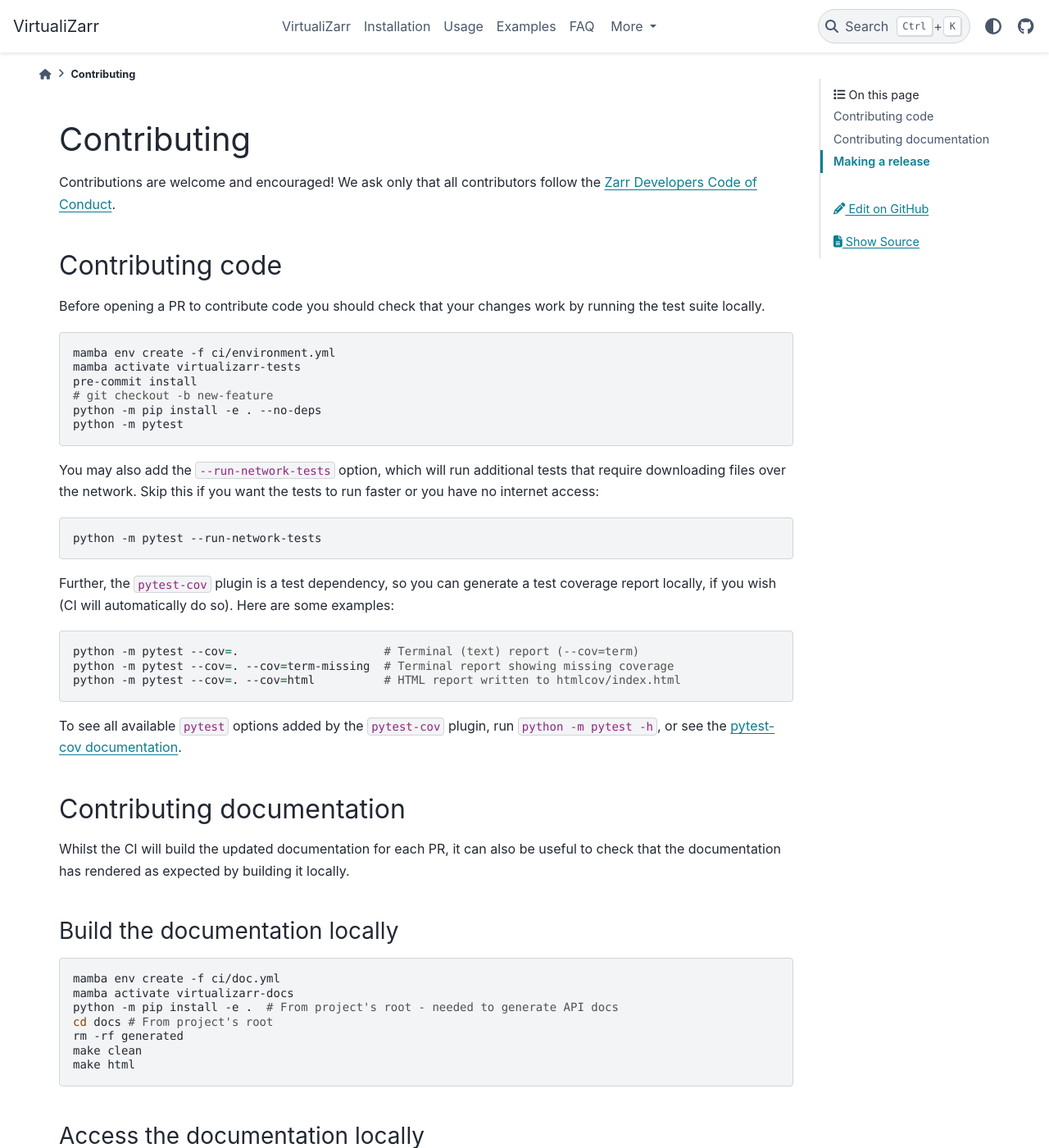
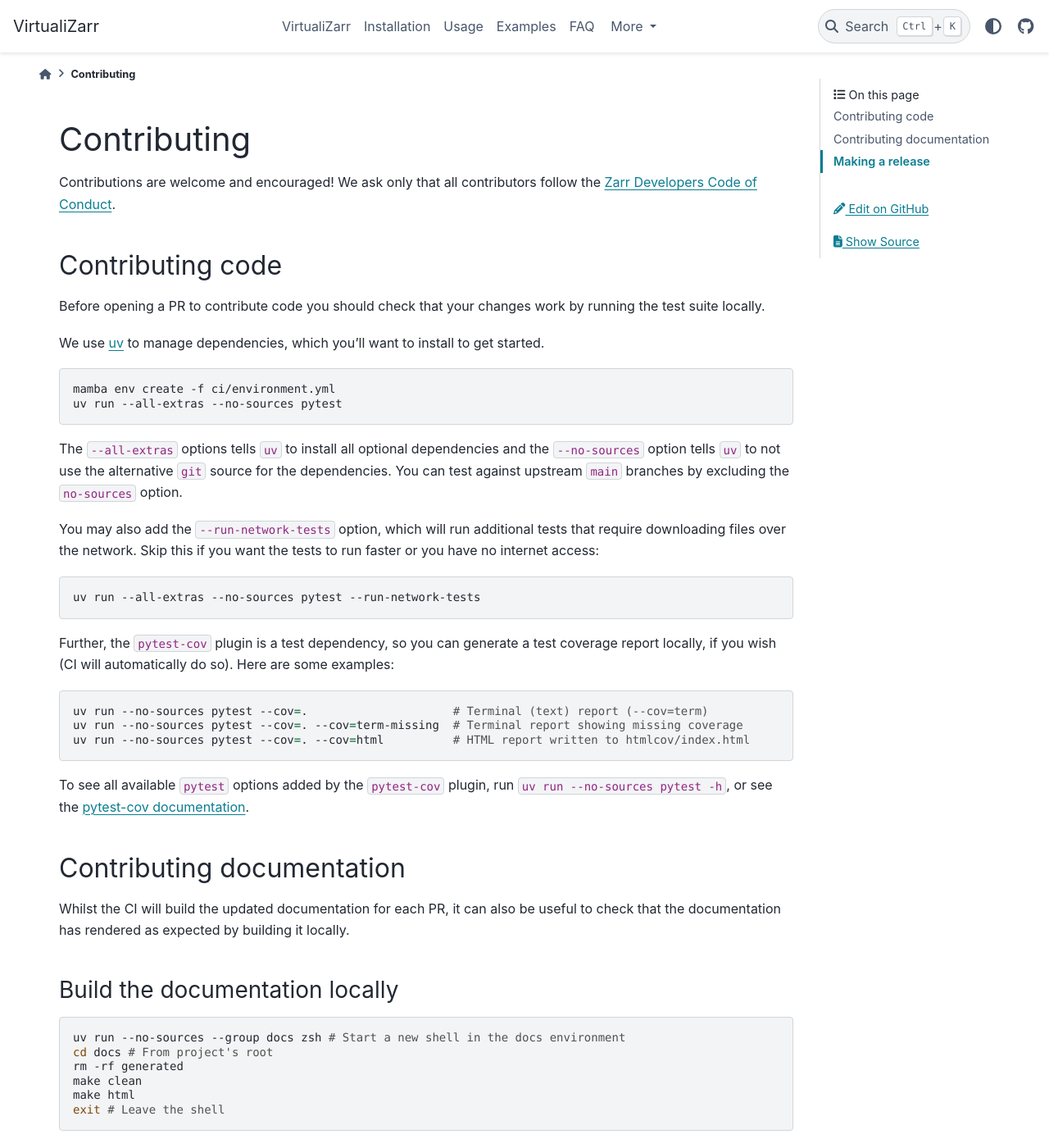
Before and after one commit to zarr-developers/VirtualiZarr, a Sphinx documentation site: the page built from docs/contributing.md, in a window 1280 px wide and 1400 px high. Shown: the whole window at 82% size. Built offline with Sphinx 7.4.7 and the PyData theme 0.15.4, drawn with Linux system fonts in a browser that asks for light colours.

Commit message:
Update contrib guide

````diff
--- a/docs/contributing.md
+++ b/docs/contributing.md
@@ -6,21 +6,22 @@
 
 Before opening a PR to contribute code you should check that your changes work by running the test suite locally.
 
+We use [uv](https://docs.astral.sh/uv/getting-started/installation/) to manage dependencies, which you'll want to install to get started.
+
 ```bash
 mamba env create -f ci/environment.yml
-mamba activate virtualizarr-tests
-pre-commit install
-# git checkout -b new-feature
-python -m pip install -e . --no-deps
-python -m pytest
+uv run --all-extras --no-sources pytest
 ```
+The `--all-extras` options tells `uv` to install all optional dependencies and the `--no-sources` option tells `uv` to not use the
+alternative `git` source for the dependencies. You can test against upstream `main` branches by excluding the `no-sources` option.
+
 
 You may also add the `--run-network-tests` option, which will run additional tests
 that require downloading files over the network.  Skip this if you want the tests to run
 faster or you have no internet access:
 
 ```bash
-python -m pytest --run-network-tests
+uv run --all-extras --no-sources pytest --run-network-tests
 ```
 
 Further, the `pytest-cov` plugin is a test dependency, so you can generate a test
@@ -28,13 +29,13 @@
 examples:
 
 ```bash
-python -m pytest --cov=.                     # Terminal (text) report (--cov=term)
-python -m pytest --cov=. --cov=term-missing  # Terminal report showing missing coverage
-python -m pytest --cov=. --cov=html          # HTML report written to htmlcov/index.html
+uv run --no-sources pytest --cov=.                     # Terminal (text) report (--cov=term)
+uv run --no-sources pytest --cov=. --cov=term-missing  # Terminal report showing missing coverage
+uv run --no-sources pytest --cov=. --cov=html          # HTML report written to htmlcov/index.html
 ```
 
 To see all available `pytest` options added by the `pytest-cov` plugin, run
-`python -m pytest -h`, or see the
+`uv run --no-sources pytest -h`, or see the
 [pytest-cov documentation](https://pytest-cov.readthedocs.io/en/latest/readme.html).
 
 ## Contributing documentation
@@ -44,13 +45,12 @@
 ### Build the documentation locally
 
 ```bash
-mamba env create -f ci/doc.yml
-mamba activate virtualizarr-docs
-python -m pip install -e .  # From project's root - needed to generate API docs
+uv run --no-sources --group docs zsh # Start a new shell in the docs environment
 cd docs # From project's root
 rm -rf generated
 make clean
 make html
+exit # Leave the shell
 ```
 
 ### Access the documentation locally
````
